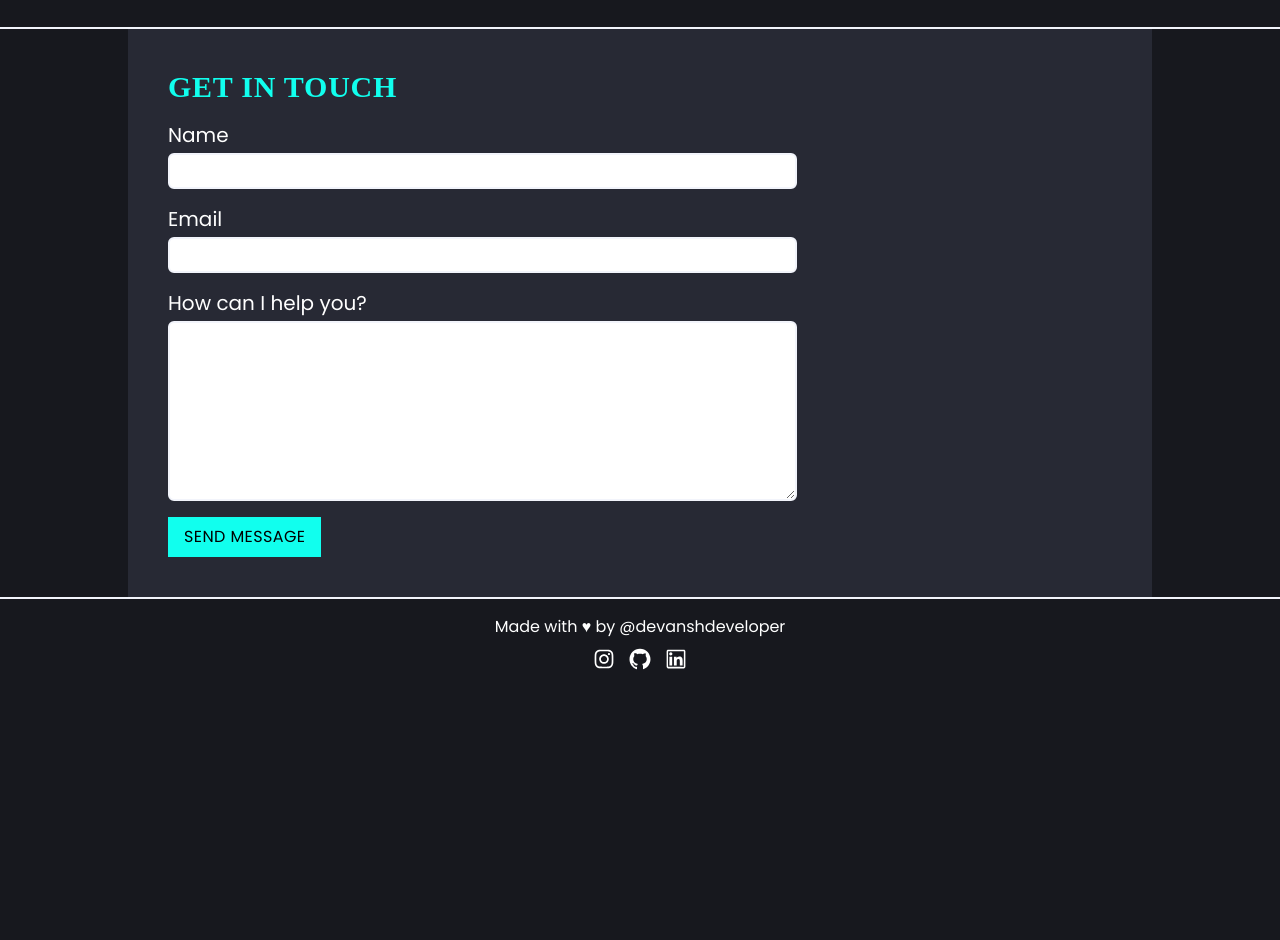
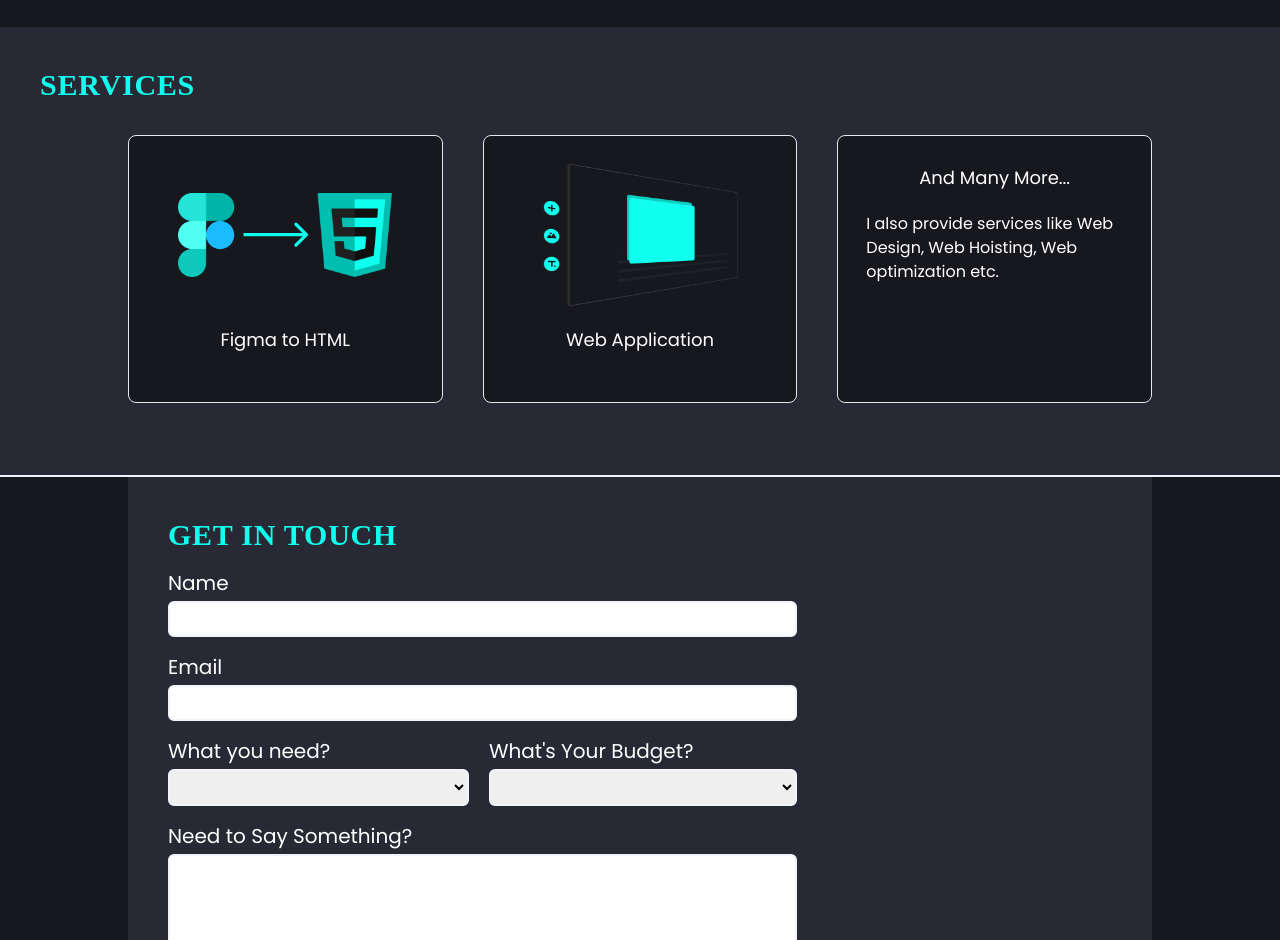
Before and after one commit to devanshdeveloper/devanshdeveloper.github.io, a Next.js app: page / in a window 1280 px wide. Shown: the part 1860-2800 px from the top of the page. Before the commit the page ends 2547 px from the top, so only its background shows below. Built offline with nearby package versions, Linux system fonts and the light colour scheme; a web font is replaced by a local one.

Commit message:
added something

```diff
--- a/src/components/InputField.js
+++ b/src/components/InputField.js
@@ -14,6 +14,27 @@ function InputField({ name, label, ...props }) {
     </div>
   );
 }
+export function SelectInput({ name, label, options, ...props }) {
+
+  console.log(options );
+  return (
+    <div>
+      <label htmlFor={name} className="text-white text-xl">
+        {label}
+      </label>
+      <select
+        className="w-full border-2 border-dark-100 focus:border-brand-default outline-none rounded-md px-2 py-1 transition-all duration-200 mt-1"
+        {...props}
+        {...{ name }}
+      >
+        {options.map((option , i) => (
+          <option key={i} value={option}>{option}</option>
+        ))}
+      </select>
+    </div>
+  );
+}
+
 export function Textarea({ name, label, ...props }) {
   return (
     <div className="flex flex-col">
--- a/src/components/ServiceCard.js
+++ b/src/components/ServiceCard.js
@@ -3,12 +3,17 @@ import React from "react";
 
 function ServiceCard({ name, img, description }) {
   return (
-    <div className="bg-dark-900 text-white rounded-lg p-10 border hover:border-brand-dark transition-all duration-200 flex flex-col gap-5">
-      <div className="flex justify-center">
-        <Image src={`/${img}.png`}  height={150} width={300} />
-      </div>
-      <h3 className="font-medium text-center text-lg">{name}</h3>
-      {/* <p dangerouslySetInnerHTML={{ __html: description }}></p> */}
+    <div className="bg-dark-900 text-white rounded-lg p-7 group border hover:border-brand-dark hover:scale-110 transition-all duration-300 flex flex-col gap-5 items-center">
+      {img && (
+        <Image
+          src={`/${img}.png`}
+          className="w-5/6 object-contain aspect-[3/2]"
+          height={150}
+          width={300}
+        />
+      )}
+      <h3 className="font-medium text-center text-lg group-hover:text-brand-default transition-all duration-300">{name}</h3>
+      <p dangerouslySetInnerHTML={{ __html: description }}></p>
     </div>
   );
 }
--- a/src/pages/index.js
+++ b/src/pages/index.js
@@ -1,4 +1,4 @@
-import InputField, { Textarea } from "@/components/InputField";
+import InputField, { SelectInput, Textarea } from "@/components/InputField";
 import ProjectCard from "@/components/ProjectCard";
 import ServiceCard from "@/components/ServiceCard";
 import TechnologyGlow from "@/components/TechnologyGlow";
@@ -89,14 +89,14 @@ export default function Home() {
           ))}
         </div>
       </section> */}
-      {/* <section id="services" className="p-10 bg-dark-700">
+      <section id="services" className="p-10 bg-dark-700">
         <h3 className="section-heading">Services</h3>
         <div className="grid grid-cols-1 md:grid-cols-2 lg:grid-cols-3 gap-10 my-8  max-w-5xl mx-auto">
           {services.map((service, i) => (
             <ServiceCard key={i} {...service} />
           ))}
         </div>
-      </section> */}
+      </section>
       <section id="contact" className="border-t-2 border-dark-100">
         <div className="bg-dark-700 p-10 max-w-5xl mx-auto ">
           <h3 className="section-heading mb-4">Get in touch</h3>
@@ -107,7 +107,25 @@ export default function Home() {
           >
             <InputField name="name" label="Name" />
             <InputField name="email" label="Email" type="email" />
-            <Textarea name="desc" label="How can I help you?" rows="7" />
+            <div className="flex flex-col md:flex-row gap-5  w-full md:w-2/3">
+              <SelectInput
+                label="What you need?"
+                name="service"
+                options={[
+                  "",
+                  "Portfolio Website",
+                  "Figma to HTML",
+                  "Landing Page",
+                  "Web Application",
+                ]}
+              />
+              <SelectInput
+                label="What's Your Budget?"
+                name="budget"
+                options={["", "$0-$500", "$500-$5000", "$5000+"]}
+              />
+            </div>
+            <Textarea name="desc" label="Need to Say Something?" rows="7" />
             <button className="btn btn-default" type="submit">
               Send Message
             </button>
--- a/src/utilities.js
+++ b/src/utilities.js
@@ -99,9 +99,14 @@ export const services = [
     description: ``,
   },
   {
-    name: "Web Development",
+    name: "Web Application",
     img: "web development",
     description: ``,
+  },
+  {
+    name: "And Many More...",
+    // img: "web development",
+    description: `I also provide services like Web Design, Web Hoisting, Web optimization etc.`,
   },
   // {
   //   name: "Figma to HTML",
```
Also changed, not shown: public/web development.png.
